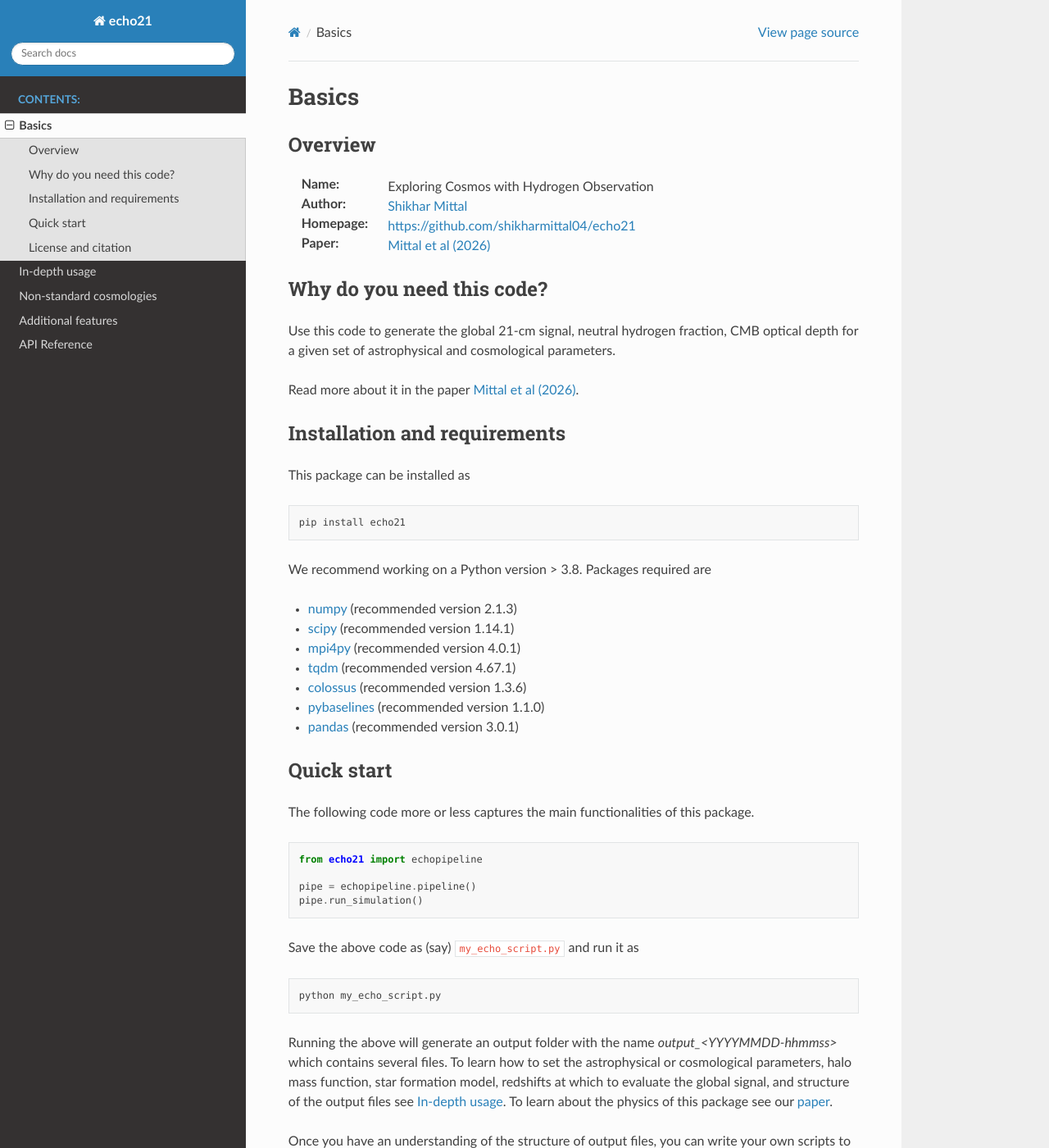
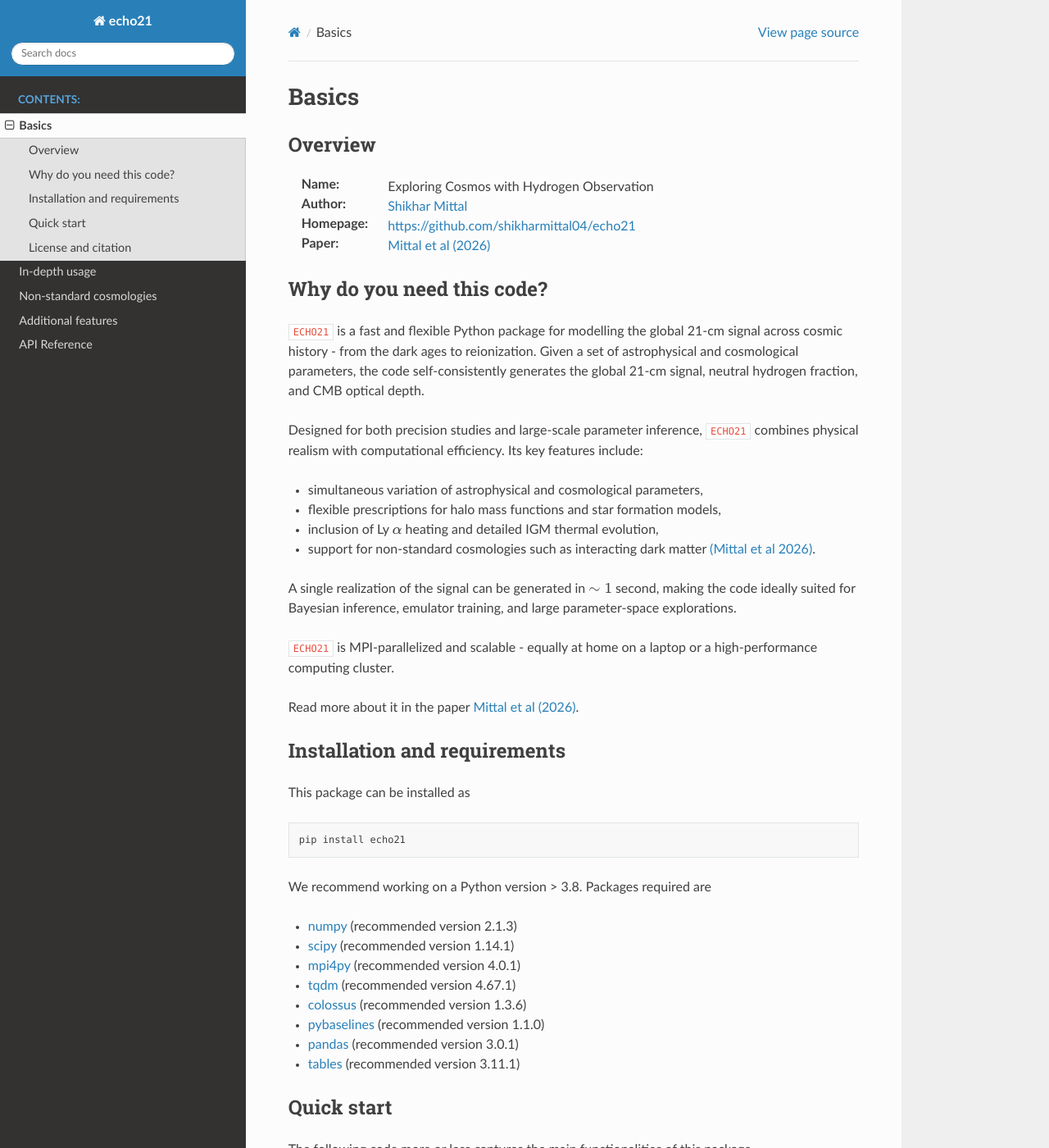
Before and after one commit to shikharmittal04/echo21, a Sphinx documentation site: the page built from docs/basics.rst, in a window 1280 px wide and 1400 px high. Shown: the whole window at 82% size. Built offline with Sphinx 7.4.7 and the Read the Docs theme 3.1.0, drawn with Linux system fonts in a browser that asks for light colours.

Commit message:
Updating docs

```diff
--- a/docs/basics.rst
+++ b/docs/basics.rst
@@ -12,7 +12,18 @@ Overview
 Why do you need this code?
 --------------------------
 
-Use this code to generate the global 21-cm signal, neutral hydrogen fraction, CMB optical depth for a given set of astrophysical and cosmological parameters.
+``ECHO21`` is a fast and flexible Python package for modelling the global 21-cm signal across cosmic history - from the dark ages to reionization. Given a set of astrophysical and cosmological parameters, the code self-consistently generates the global 21-cm signal, neutral hydrogen fraction, and CMB optical depth.
+
+Designed for both precision studies and large-scale parameter inference, ``ECHO21`` combines physical realism with computational efficiency. Its key features include:
+
+- simultaneous variation of astrophysical and cosmological parameters,
+- flexible prescriptions for halo mass functions and star formation models,
+- inclusion of Ly :math:`\alpha` heating and detailed IGM thermal evolution,
+- support for non-standard cosmologies such as interacting dark matter `(Mittal et al 2026) <https://arxiv.org/abs/2605.00991>`_.
+
+A single realization of the signal can be generated in :math:`\sim 1` second, making the code ideally suited for Bayesian inference, emulator training, and large parameter-space explorations.
+
+``ECHO21`` is MPI-parallelized and scalable - equally at home on a laptop or a high-performance computing cluster.
 
 Read more about it in the paper `Mittal et al (2026) <https://doi.org/10.1093/rasti/rzag001>`_.
 
@@ -34,6 +45,7 @@ We recommend working on a Python version > 3.8. Packages required are
 - `colossus <https://pypi.org/project/colossus/>`_ (recommended version 1.3.6)
 - `pybaselines <https://pypi.org/project/pybaselines/>`_ (recommended version 1.1.0)
 - `pandas <https://pypi.org/project/pandas/>`_ (recommended version 3.0.1)
+- `tables <https://pypi.org/project/tables/>`_ (recommended version 3.11.1)
 
 Quick start
 -----------
--- a/docs/detexp.rst
+++ b/docs/detexp.rst
@@ -167,4 +167,4 @@ Use the following lines of code to load the output:
     xHI = store["xHI"].values
     tau = store["tau"].values
 
-Thus, each row in ``params`` table corresponds to a unique model. Corresponding to this model (say at :math:`r^{\mathrm{th}}` row) is the 21-cm signal at :math:`r^{\mathrm{th}}` row, i.e., ``T21[r,:]`` (similarly for neutral hydrogen fraction and CMB optical depth). Note that single-valued parameters do not appear in the table. To see what values you gave, check the summary text file.
+Thus, each row in ``params`` table corresponds to a unique model. Corresponding to this model (say at :math:`r^{\mathrm{th}}` row) is the 21-cm signal at :math:`r^{\mathrm{th}}` row, i.e., ``T21[r,:]`` (similarly for neutral hydrogen fraction and CMB optical depth). (Note that single-valued parameters do not appear in the table.) To see what values you gave, check the summary text file.
--- a/docs/idm.rst
+++ b/docs/idm.rst
@@ -8,7 +8,7 @@ Beyond standard model cosmologies
 Interacting dark matter model
 ^^^^^^^^^^^^^^^^^^^^^^^^^^^^^
 
-``ECHO21`` can be used to study a special class of interacting dark matter model: Coulomb-like DM. We assume that all DM particles are Coulomb-like and that they can interact with all baryons. The interaction cross-section for such a system is given by :math:`\sigma(v_{\mathrm{b}\chi}) = \sigma_0(v_{\mathrm{b}\chi}/c)^{-4}`, where :math:`v_{\mathrm{b}\chi}` is the baryon-DM relative velocity. In addition to cooling, IDM leads to a suppression and delay in star formation. We follow the strategy outlined by `Mittal et al. (2026) <https://arxiv.org/abs/2605.00991>`__.
+``ECHO21`` can be used to study a special class of interacting dark matter model: Coulomb-like DM. We assume that all DM particles are Coulomb-like and that they can interact with all baryons. The interaction cross-section for such a system is given by :math:`\sigma(v_{\mathrm{b}\chi}) = \sigma_0(v_{\mathrm{b}\chi}/c)^{-4}`, where :math:`v_{\mathrm{b}\chi}` is the baryon-DM relative velocity. In addition to cooling, IDM leads to a suppression and delay in star formation. We follow the strategy outlined by `Mittal et al (2026) <https://arxiv.org/abs/2605.00991>`__.
 
 IDM requires two additional parameters, namely :math:`m_{\chi}` (mass of Coulomb-like DM) and :math:`\sigma_{45}` (dimensionless cross-section, expressed as :math:`\sigma_0/10^{-45}\,\mathrm{m^2}`). If you want work with IDM, supply both these parameters in your ``cosmo`` dictionary. Note that :math:`m_{\chi}` should be provided in units of GeV. The ``cosmo`` dictionary now looks like
 
```
Also changed, not shown: other parts of docs/detexp.rst (+1 -1 lines).
